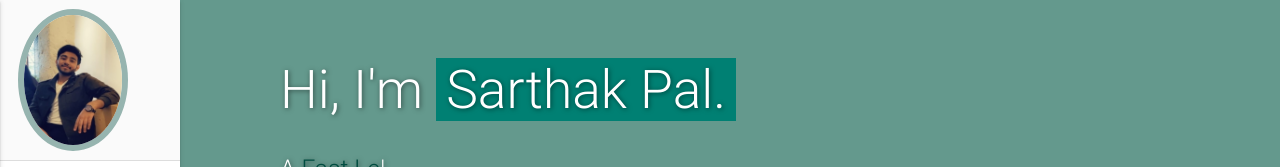
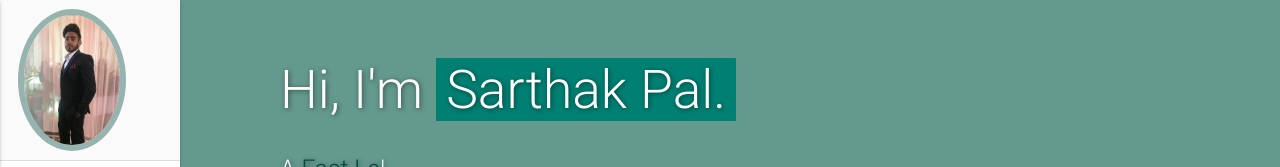
Before and after one commit to sartz18/sartz18.github.io, a plain HTML site: page index.html in a window 1280 px wide. Shown: the top 167 px of the page. Drawn offline with nearby package versions, Linux system fonts and the light colour scheme.

Commit message:
Update index.html

```diff
--- a/index.html
+++ b/index.html
@@ -87,7 +87,7 @@
       <li class="logo">
         <a id="logo-container" aria-label="Navigate to the beginning of the page" href="#intro"
           class="brand-logo grey-blue-text">
-          <img src="/assets/img/my-passport-photo-square.jpg" class="circle img-responsive profile-pic" alt="avatar">
+          <img src="/assets/img/me.jpeg" class="circle img-responsive profile-pic" alt="avatar">
         </a>
       </li>
 
```
